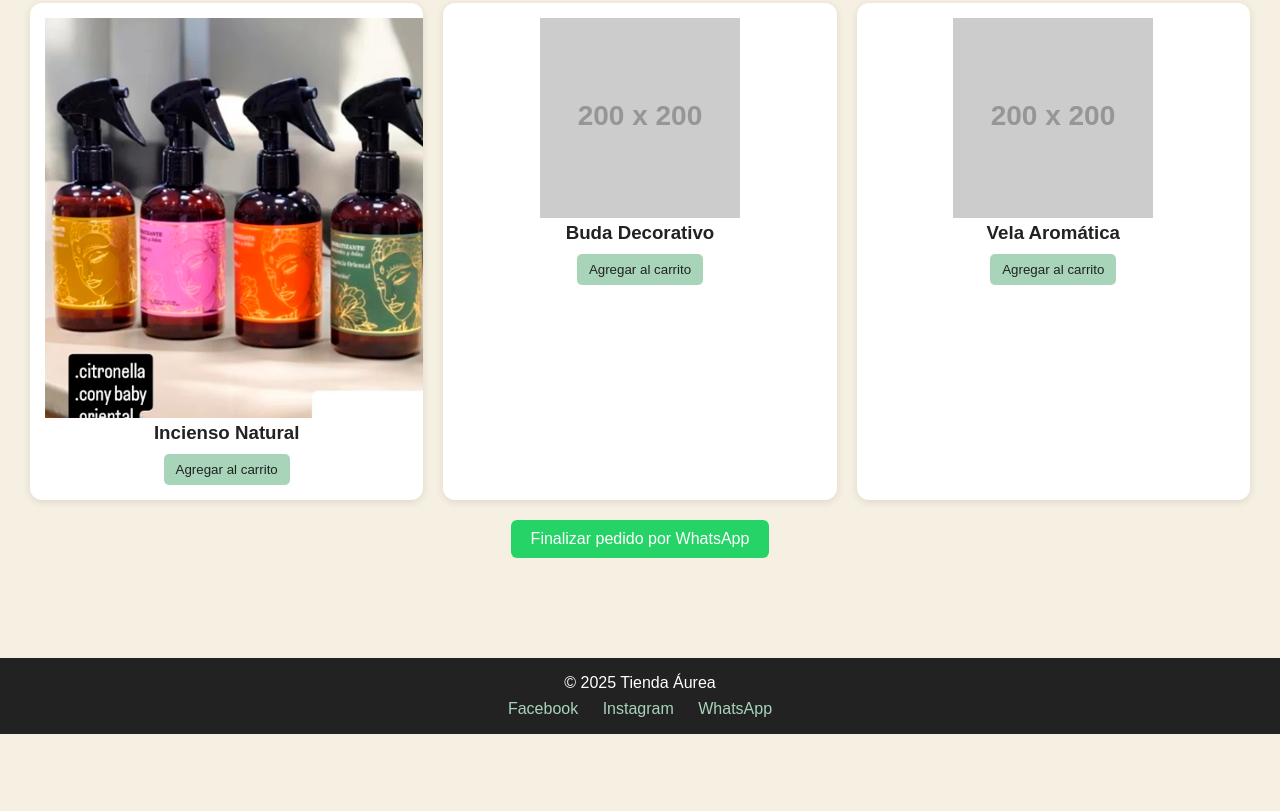
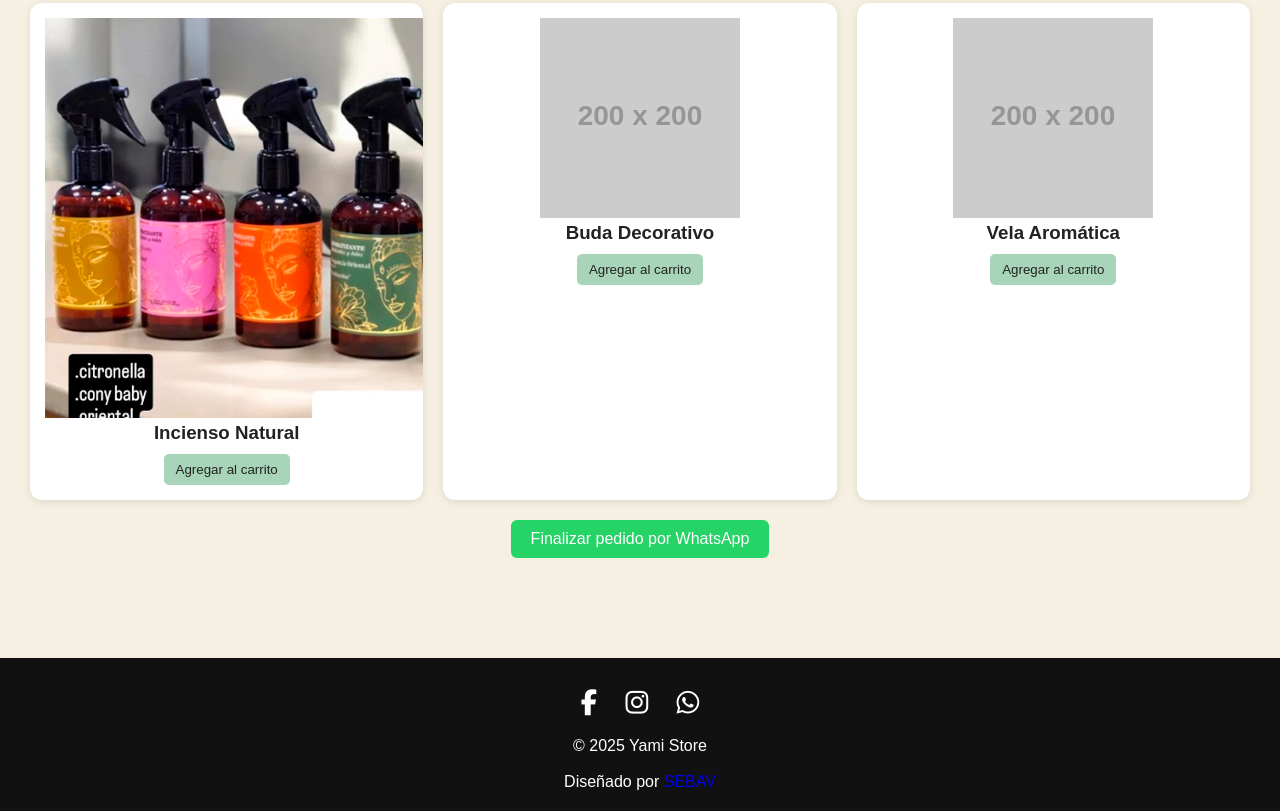
Before and after one commit to nogware/yamistore, a plain HTML site: page index.html in a window 1280 px wide. Shown: the part 1099-1910 px from the top of the page. Before the commit the page ends 1833 px from the top, so only its background shows below. Drawn offline with Linux system fonts and the light colour scheme; placeholder pictures from the web are drawn by us.

Commit message:
actualizar

```diff
--- a/css/style.css
+++ b/css/style.css
@@ -188,25 +188,28 @@ body {
 
 /* Footer */
 footer {
-  background-color: var(--negro);
-  color: white;
+  background: #111;      /* negro oscuro */
+  color: #fff;           /* texto blanco */
   text-align: center;
-  padding: 1rem;
+  padding: 20px;
 }
 
-.social-links {
-  margin-top: 0.5rem;
+footer .social-links {
+  margin-top: 10px;
 }
 
-.social-links a {
-  color: var(--verde-claro);
-  margin: 0 10px;
-  text-decoration: none;
+footer .social-links a {
+  color: #fff;           /* iconos blancos */
+  font-size: 26px;
+  margin: 0 12px;
+  transition: transform 0.3s ease, color 0.3s ease;
 }
 
-.social-links a:hover {
-  text-decoration: underline;
+footer .social-links a:hover {
+  color: #a8d5ba;        /* verde claro al pasar mouse */
+  transform: scale(1.2); /* efecto zoom */
 }
+
 
 /* Animaciones */
 .fade-in {
--- a/index.html
+++ b/index.html
@@ -5,6 +5,8 @@
   <meta name="viewport" content="width=device-width, initial-scale=1.0">
   <title>Yami Store</title>
   <link rel="stylesheet" href="css/style.css">
+  <link rel="stylesheet" href="https://cdnjs.cloudflare.com/ajax/libs/font-awesome/6.5.0/css/all.min.css">
+
 </head>
 <body>
 
@@ -86,7 +88,7 @@
 <br>
   <!-- Barra de subcategorías -->
   <div class="product-filters">
-    <button class="filter-btn active" data-category="todos">Todos</button>
+    <button class="filter-btn active" data-category="all">Todos</button>
     <button class="filter-btn" data-category="aromanza">Aromanza</button>
     <button class="filter-btn" data-category="cascadas">Cascadas</button>
     <button class="filter-btn" data-category="iluminarte">Iluminarte</button>
@@ -108,7 +110,7 @@
 
 
     <!-- Productos categoria: Cascadas -->
-    <div class="product-card fade-in" data-category="Cascadas" data-nombre="Buda Decorativo" >
+    <div class="product-card fade-in" data-category="cascadas" data-nombre="Buda Decorativo" >
       <img src="https://via.placeholder.com/200" alt="Buda decorativo">
       <h3>Buda Decorativo</h3>
 
@@ -138,14 +140,19 @@
 
 
   <!-- Footer -->
-  <footer>
-    <p>&copy; 2025 Tienda Áurea</p>
-    <div class="social-links">
-      <a href="#">Facebook</a>
-      <a href="#">Instagram</a>
-      <a href="#">WhatsApp</a>
-    </div>
-  </footer>
+<footer>
+
+  <div class="social-links">
+    <a href="https://www.facebook.com/TuPagina" target="_blank"><i class="fab fa-facebook-f"></i></a>
+    <a href="https://www.instagram.com/TuPagina" target="_blank"><i class="fab fa-instagram"></i></a>
+    <a href="https://wa.me/5491112345678" target="_blank"><i class="fab fa-whatsapp"></i></a>
+  </div>
+  <br>
+  <p>&copy; 2025 Yami Store</p>
+  <br>
+  <p>Diseñado por <a href="https://www.instagram.com/sebav.code/" target="_blank" class="text-green-600 font-semibold" style="text-decoration: none;">SEBAV</a></p>
+
+</footer>
 
 <!-- Modal Carrito -->
 <div class="cart-modal" id="cart-modal">
```
